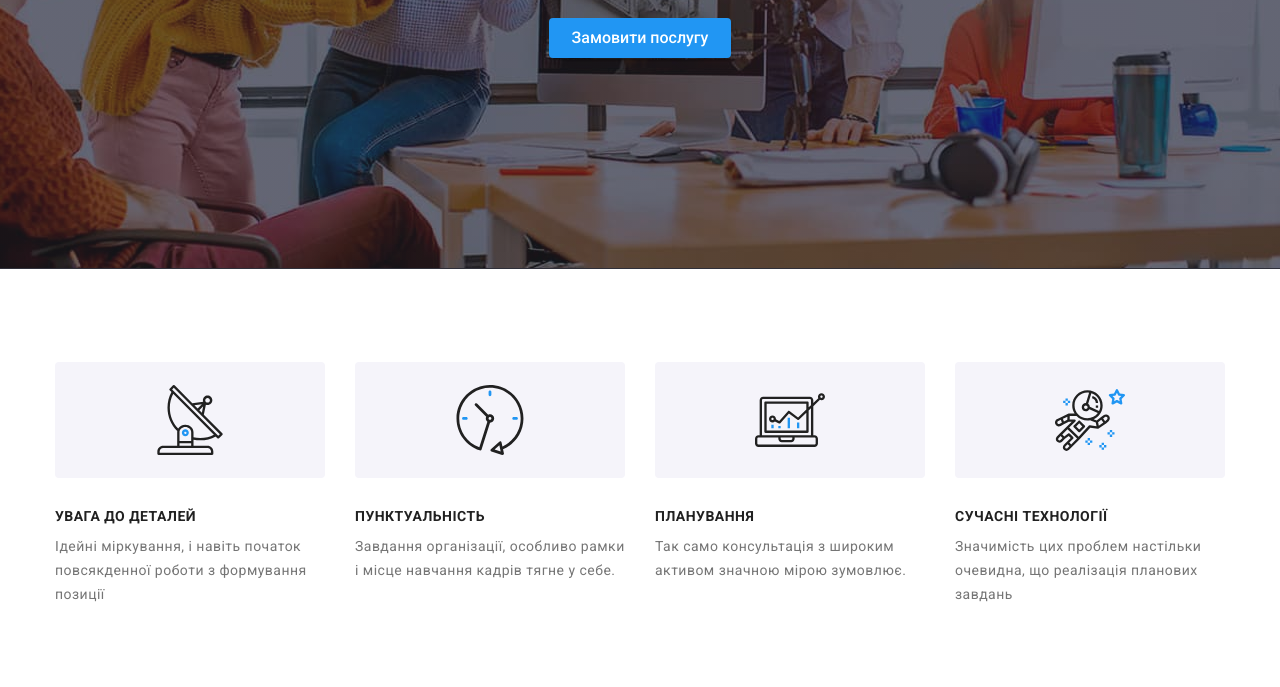
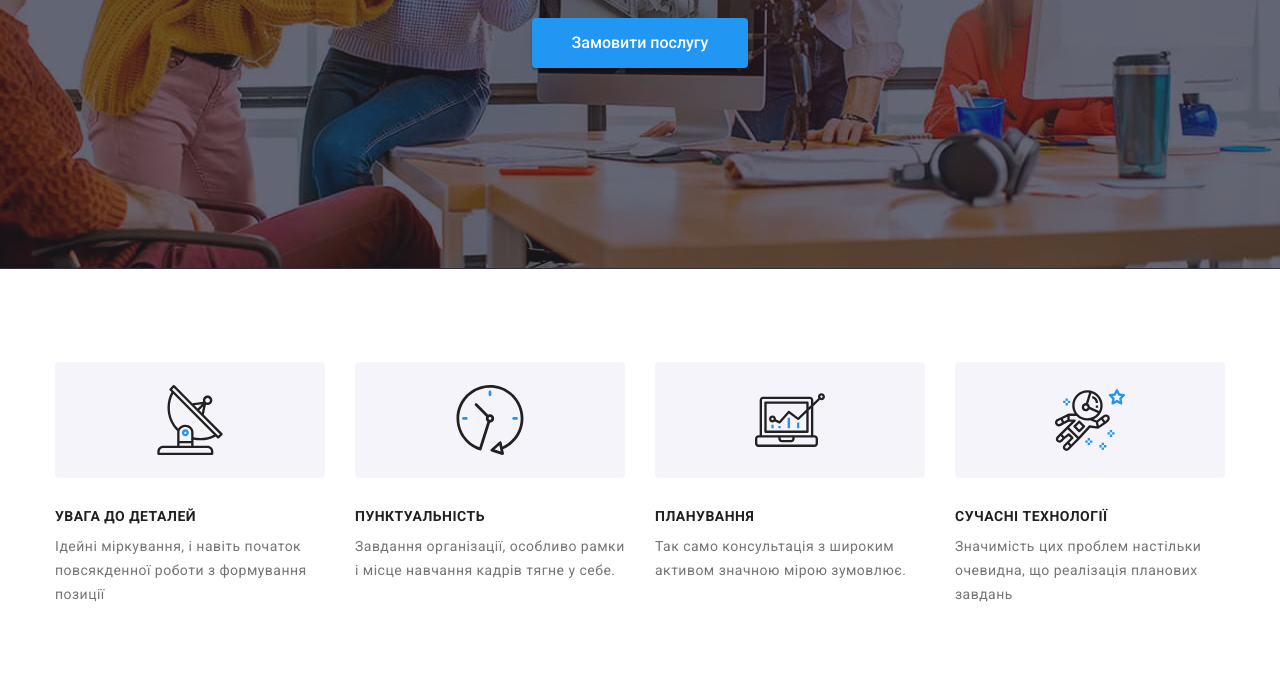
Before and after one commit to OlyaIarova/goit-markup-hw-05, a plain HTML site: page index.html in a window 1280 px wide. Shown: the part 413-1100 px from the top of the page. Drawn offline with nearby package versions, Linux system fonts and the light colour scheme.

Commit message:
домашня 5

```diff
--- a/css/styles.css
+++ b/css/styles.css
@@ -484,6 +484,10 @@ a {
     box-shadow 250ms cubic-bezier(0.4, 0, 0.2, 1);
 }
 
+.btn-hero{
+  width: 216px;
+  height: 50px;
+}
 .button.primary {
   color: var(--primary-btn-color);
   background: var(--accent-color);
@@ -766,10 +770,10 @@ a {
   position: absolute;
   top: 50%;
   left: 50%;
+  height: 581px;
+  width: 528px;
   transform: translate(-50%, -50%) scale(1);
 
-  height: 581px;
-  width: 528px;
   background: var(--primary-bg-color);
   box-shadow: 0px 1px 3px rgba(0, 0, 0, 0.12), 0px 1px 1px rgba(0, 0, 0, 0.14), 0px 2px 1px rgba(0, 0, 0, 0.2);
   border-radius: 4px;
--- a/index.html
+++ b/index.html
@@ -54,7 +54,7 @@
     <section class="hero">
       <div class="container">
         <h1 class="hero-title">ЕФЕКТИВНІ РІШЕННЯ ДЛЯ ВАШОГО БІЗНЕСУ</h1>
-        <button type="button" class="button primary" data-modal-open>Замовити послугу</button>
+        <button type="button" class="button primary btn-hero" data-modal-open>Замовити послугу</button>
       </div>
     </section>
     <!--feature-->
```
